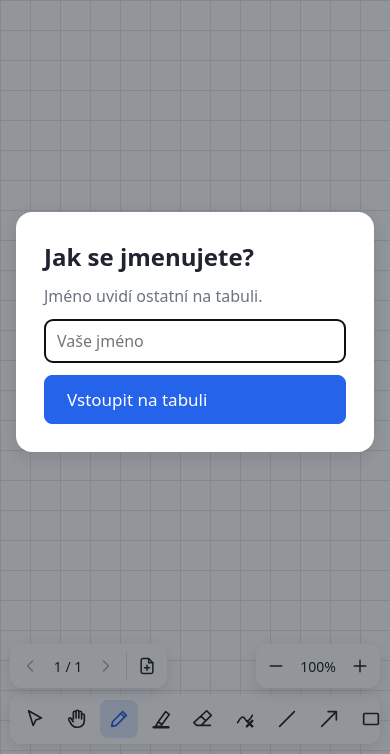
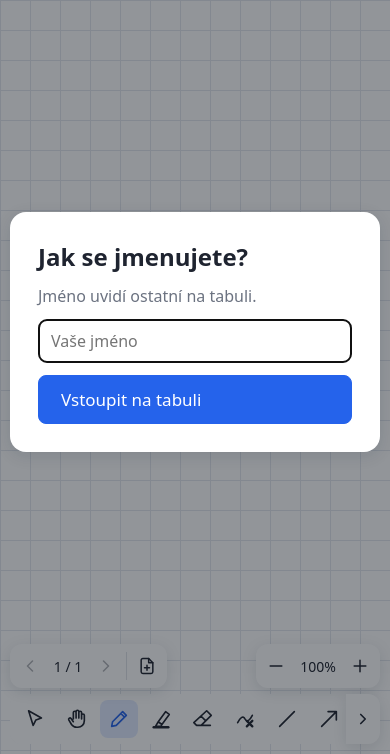
Before and after one commit to stepanvcelak11/Olinetabule, a website: page public/board.html in a window 390 px wide. Shown: the part 90-844 px from the top of the page. Drawn offline with nearby package versions, Linux system fonts and the light colour scheme.

Commit message:
[Vylepšení] Mobil: posouvání lišty nástrojů, oken a nabídek
- zákaz dotykového posouvání jen na ploše tabule, ne na celé stránce (iOS blokoval posun lišty)
- vodorovně posouvatelná lišta nástrojů se šipkami a stínem u okraje
- okna (útvary, vzorce) a nabídky se dají posouvat, kompaktní mřížka útvarů na mobilu
- aktivní nástroj se posune do viditelné části lišty

Co-Authored-By: Claude Opus 5.5 <noreply@anthropic.com>
Claude-Session: https://claude.ai/code/session_016cpPedMRfaRGsVXnLBHe3G

```diff
--- a/public/board.html
+++ b/public/board.html
@@ -65,6 +65,9 @@
 
     <label class="fill-toggle" title="Vyplnit tvary"><input type="checkbox" id="fillShapes"> Výplň</label>
   </nav>
+
+  <button class="tb-arrow" id="tbLeft" title="Posunout lištu doleva" hidden><svg class="i" viewBox="0 0 24 24" aria-hidden="true"><path d="M15 6l-6 6 6 6"/></svg></button>
+  <button class="tb-arrow" id="tbRight" title="Posunout lištu doprava" hidden><svg class="i" viewBox="0 0 24 24" aria-hidden="true"><path d="M9 6l6 6-6 6"/></svg></button>
 
   <div id="pager">
     <button class="btn icon" id="prevPage" title="Předchozí strana (PageUp)"><svg class="i" viewBox="0 0 24 24" aria-hidden="true"><path d="M15 6l-6 6 6 6"/></svg></button>
--- a/public/board.js
+++ b/public/board.js
@@ -2273,6 +2273,8 @@
     if (current && current._phase) cancelCurrent();
     state.tool = t;
     document.querySelectorAll('.tool[data-tool]').forEach((b) => b.classList.toggle('active', b.dataset.tool === t));
+    const ab = document.querySelector(`.tool[data-tool="${t}"]`);
+    if (ab && getComputedStyle($('toolbar')).flexDirection === 'row') ab.scrollIntoView({ block: 'nearest', inline: 'nearest' });
     $('mathBtn').classList.toggle('active', t === 'measure' || t === 'angle');
     if (t !== 'select') select(null);
     renderSizes();
@@ -2288,6 +2290,31 @@
             : 'crosshair';
   }
   document.querySelectorAll('.tool[data-tool]').forEach((b) => (b.onclick = () => setTool(b.dataset.tool)));
+
+  // Mobil: lišta nástrojů se posouvá prstem; stín u okraje ukazuje, že pokračuje
+  const toolbarEl = $('toolbar');
+  function updateToolbarHints() {
+    const max = toolbarEl.scrollWidth - toolbarEl.clientWidth;
+    const horizontal = getComputedStyle(toolbarEl).flexDirection === 'row';
+    const left = horizontal && max > 2 && toolbarEl.scrollLeft > 2;
+    const right = horizontal && max > 2 && toolbarEl.scrollLeft < max - 2;
+    toolbarEl.classList.toggle('more-left', left);
+    toolbarEl.classList.toggle('more-right', right);
+    $('tbLeft').hidden = !left;
+    $('tbRight').hidden = !right;
+  }
+  $('tbLeft').onclick = () => toolbarEl.scrollBy({ left: -toolbarEl.clientWidth * 0.7, behavior: 'smooth' });
+  $('tbRight').onclick = () => toolbarEl.scrollBy({ left: toolbarEl.clientWidth * 0.7, behavior: 'smooth' });
+  toolbarEl.addEventListener('scroll', updateToolbarHints, { passive: true });
+  window.addEventListener('resize', updateToolbarHints);
+  // kolečko myši posouvá vodorovnou lištu (úzké okno na počítači)
+  toolbarEl.addEventListener('wheel', (e) => {
+    if (toolbarEl.scrollWidth > toolbarEl.clientWidth && Math.abs(e.deltaY) > Math.abs(e.deltaX)) {
+      toolbarEl.scrollLeft += e.deltaY;
+      e.preventDefault();
+    }
+  }, { passive: false });
+  setTimeout(updateToolbarHints, 0);
 
   function renderColors() {
     const box = $('colors');
--- a/public/style.css
+++ b/public/style.css
@@ -83,7 +83,10 @@ body.privileged .owner-only { display: inline-flex !important; }
 .empty { color: var(--muted); font-size: 14px; margin: 0; }
 
 /* ---------- Tabule ---------- */
-.board-page { overflow: hidden; overscroll-behavior: none; touch-action: none; -webkit-user-select: none; user-select: none; }
+.board-page { overflow: hidden; overscroll-behavior: none; -webkit-user-select: none; user-select: none; }
+#stage { touch-action: none; }
+/* tlačítka: bez dvojitého poklepání pro zoom na mobilu */
+.board-page button, .board-page label, .board-page select { touch-action: manipulation; }
 #stage { position: fixed; inset: 0; overflow: hidden; }
 #stage canvas { position: absolute; inset: 0; width: 100%; height: 100%; display: block; }
 #board { touch-action: none; }
@@ -167,6 +170,7 @@ body.dark-ui .swatch span { box-shadow: inset 0 0 0 1px rgba(255,255,255,.25); }
 .menu {
   position: fixed; z-index: 40; min-width: 210px; background: var(--panel); border-radius: var(--radius);
   box-shadow: 0 10px 30px rgba(15, 20, 30, .2), 0 0 0 1px var(--border); padding: 6px; display: flex; flex-direction: column; gap: 2px;
+  max-height: calc(100% - 16px); overflow-y: auto; overscroll-behavior: contain; touch-action: pan-y;
 }
 .menu-title { font-size: 12px; font-weight: 600; text-transform: uppercase; letter-spacing: .04em; color: var(--muted); padding: 8px 10px 4px; }
 .menu button {
@@ -184,6 +188,7 @@ body.dark-ui .swatch span { box-shadow: inset 0 0 0 1px rgba(255,255,255,.25); }
 }
 .theme-dot { width: 20px; height: 20px; border-radius: 6px; flex: none; box-shadow: inset 0 0 0 1px rgba(0,0,0,.2); }
 
+.tb-arrow { display: none; }
 #pager {
   position: fixed; left: 50%; bottom: 10px; transform: translateX(-50%); display: flex; align-items: center; gap: 2px;
   background: var(--panel); border-radius: var(--radius); box-shadow: var(--shadow); padding: 6px;
@@ -211,7 +216,11 @@ body.dark-ui #textEditor { background: rgba(0,0,0,.25); }
 #toast { position: fixed; left: 50%; top: 70px; transform: translateX(-50%); background: #1f2430; color: #fff; padding: 10px 16px; border-radius: 10px; box-shadow: var(--shadow); z-index: 50; max-width: calc(100% - 32px); }
 body.dark-ui #toast { background: #e8eaee; color: #1f2430; }
 
-.modal { position: fixed; inset: 0; background: rgba(15, 20, 30, .45); display: grid; place-items: center; z-index: 30; padding: 16px; }
+.modal {
+  position: fixed; inset: 0; background: rgba(15, 20, 30, .45); display: flex; z-index: 30; padding: 16px;
+  overflow-y: auto; overscroll-behavior: contain; touch-action: pan-y; -webkit-overflow-scrolling: touch;
+}
+.modal > .modal-card { margin: auto; }
 .modal-card { background: var(--panel); border-radius: 16px; padding: 28px; width: 100%; max-width: 380px; box-shadow: var(--shadow); display: flex; flex-direction: column; gap: 12px; }
 .modal-card.wide { max-width: 600px; padding: 22px; }
 .modal-card h2 { margin: 0; }
@@ -265,7 +274,29 @@ body.dark-ui #toast { background: #e8eaee; color: #1f2430; }
   .user-chip .uname, .user-chip .badge { display: none; }
   #toolbar {
     left: 10px; right: 10px; top: auto; bottom: 10px; flex-direction: row; overflow-x: auto; overflow-y: hidden; max-height: none;
+    touch-action: pan-x; overscroll-behavior: contain; -webkit-overflow-scrolling: touch; scroll-behavior: smooth;
+    scrollbar-width: none;
   }
+  #toolbar::-webkit-scrollbar { display: none; }
+  #toolbar > * { flex: none; }
+  /* náznak, že lišta pokračuje (stín u okraje, kam lze posunout) */
+  #toolbar.more-right { -webkit-mask-image: linear-gradient(to right, #000 calc(100% - 36px), transparent); mask-image: linear-gradient(to right, #000 calc(100% - 36px), transparent); }
+  #toolbar.more-left { -webkit-mask-image: linear-gradient(to right, transparent, #000 36px); mask-image: linear-gradient(to right, transparent, #000 36px); }
+  #toolbar.more-left.more-right { -webkit-mask-image: linear-gradient(to right, transparent, #000 36px, #000 calc(100% - 36px), transparent); mask-image: linear-gradient(to right, transparent, #000 36px, #000 calc(100% - 36px), transparent); }
+  .tb-arrow {
+    position: fixed; bottom: 10px; height: 50px; width: 34px; z-index: 3; border: none; padding: 0; cursor: pointer;
+    display: grid; place-items: center; color: var(--text); background: var(--panel); box-shadow: var(--shadow);
+  }
+  .tb-arrow svg.i { width: 18px; height: 18px; stroke-width: 2.2; }
+  #tbLeft { left: 10px; border-radius: var(--radius) 0 0 var(--radius); }
+  #tbRight { right: 10px; border-radius: 0 var(--radius) var(--radius) 0; }
+  .modal { padding: 10px; }
+  .modal-card.wide { padding: 16px; gap: 10px; }
+  .geo-grid { grid-template-columns: repeat(3, 1fr); gap: 5px; }
+  .geo-item { padding: 6px 2px 5px; font-size: 11.5px; }
+  .geo-item canvas { width: 60px !important; height: 48px !important; }
+  .geo-hint { display: none; }
+  .formula-keys { max-height: 96px; overflow-y: auto; touch-action: pan-y; }
   #toolbar .group { grid-template-columns: none; grid-auto-flow: column; }
   #toolbar .group + .group, #toolbar .group + label { border-top: none; padding-top: 0; border-left: 1px solid var(--border); padding-left: 8px; }
   .custom-color { width: 38px; }
@@ -278,7 +309,7 @@ body.dark-ui #toast { background: #e8eaee; color: #1f2430; }
   #zoom .btn.icon { width: 32px; }
   #zoomReset { min-width: 48px; padding: 0 4px; }
   #selectionBar { bottom: 122px; }
-  #geoPanel { bottom: 178px; gap: 6px 8px; padding: 6px 8px; font-size: 13px; }
+  #geoPanel { bottom: 178px; gap: 6px 8px; padding: 6px 8px; font-size: 13px; max-height: 40vh; overflow-y: auto; touch-action: pan-y; }
   #geoPanel .geo-name { display: none; }
   #geoPanel select, .geo-dims input { height: 30px; }
   .geo-dims input { width: 54px; }
```
